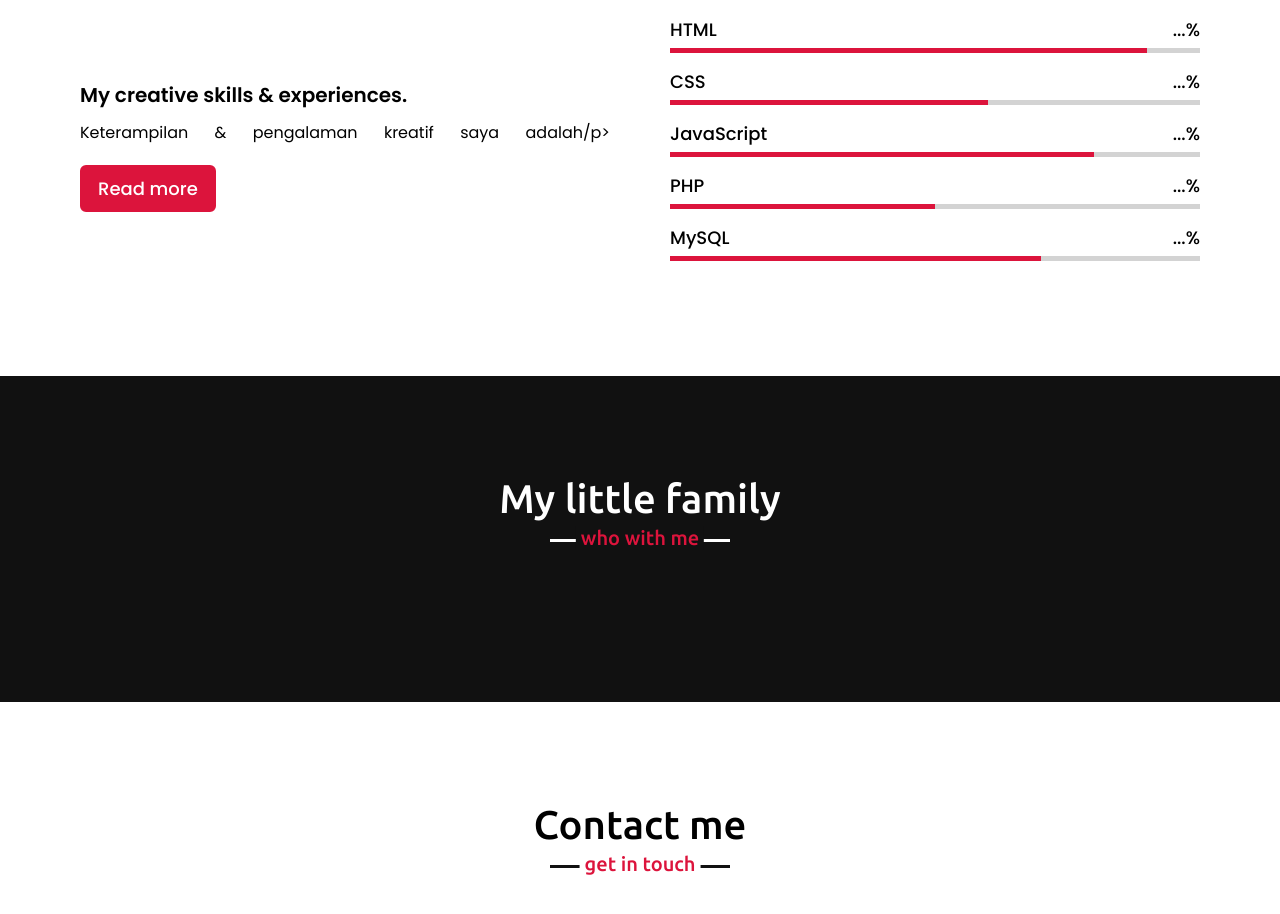
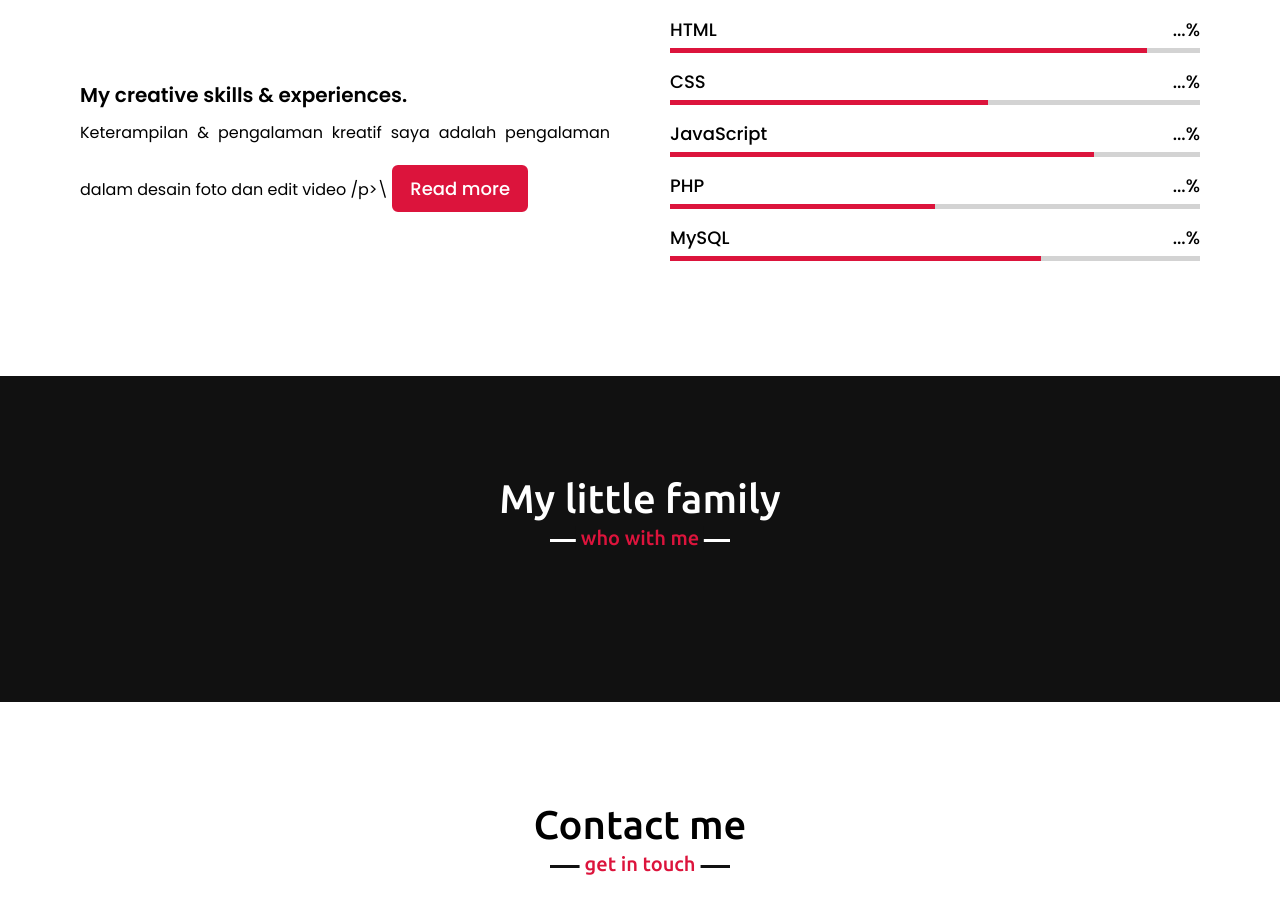
Before and after one commit to anjellotaroreh/anjellotaroreh.github.io, a plain HTML site: page index.html in a window 1280 px wide. Shown: the part 2440-3354 px from the top of the page. Drawn offline with nearby package versions, Linux system fonts and the light colour scheme; a script that the page names is missing.

Commit message:
Update Skill Section start
menambahkan deskripsi diMy creative skills & experiences

```diff
--- a/index.html
+++ b/index.html
@@ -109,7 +109,7 @@ dengan masa kerja saya 17 Tahun.</p>
             <div class="skills-content">
                 <div class="column left">
                     <div class="text">My creative skills & experiences.</div>
-                    <p>Keterampilan & pengalaman kreatif saya adalah/p>
+                    <p>Keterampilan & pengalaman kreatif saya adalah pengalaman dalam desain foto dan edit video /p>\
                     <a href="#">Read more</a>
                 </div>
                 <div class="column right">
```
